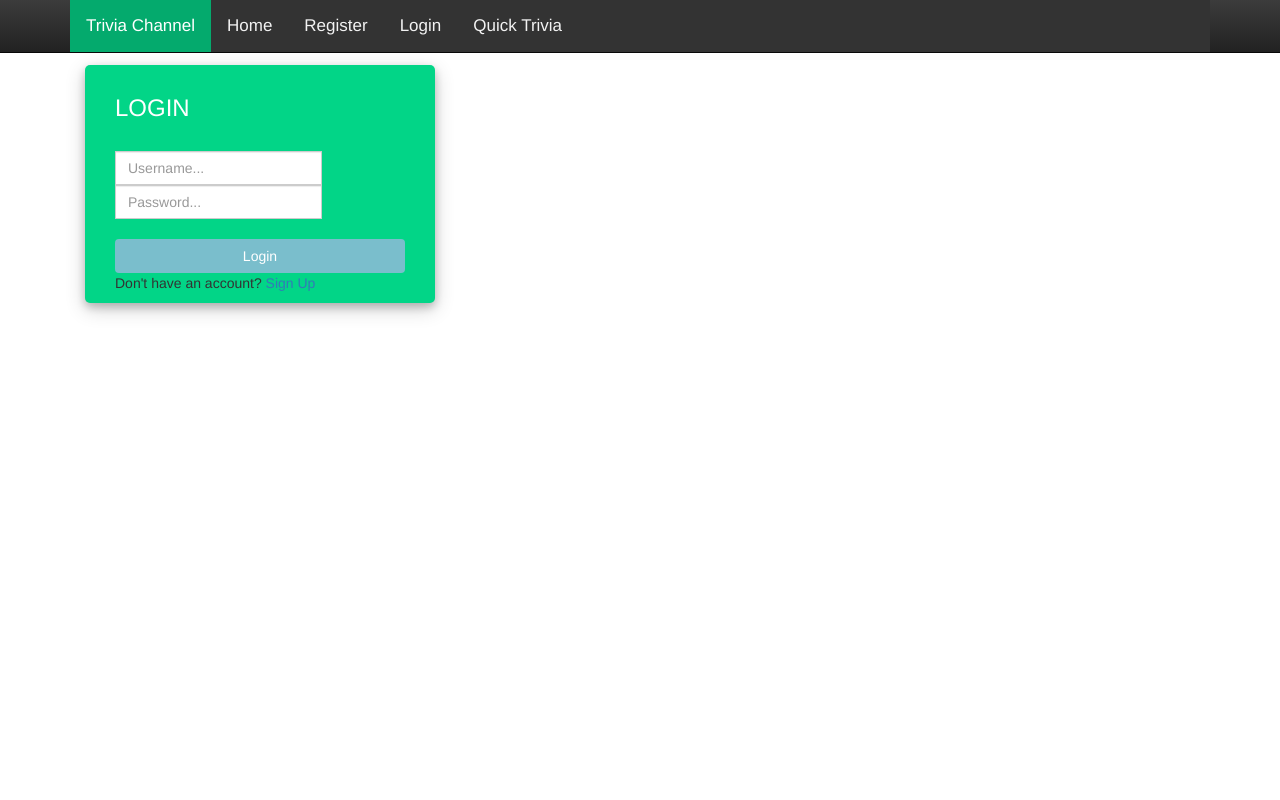
After one commit to BobZheng00/Channel-Tricvia, a Django app: page /login/ in a window 1280 px wide. The commit adds this page. Run offline with Django 4.2, Linux system fonts and the light colour scheme; some libraries are stand-ins or nearby versions.

Commit message:
commit files

```diff
--- a/game/urls.py
+++ b/game/urls.py
@@ -5,7 +5,8 @@ from . import views
 
 urlpatterns = [
     path('', views.home, name='home'),
-    path('register/', views.register, name='register'),
+    path('register/', views.register_page, name='register'),
+    path('login/', views.login_page, name='login'),
     path('singlegame/', views.SingleGame.user_request, name='singlegame'),
     path('singlegame/gameview', views.SingleGame.single_game_view, name='gameview'),
     path('singlegame/result', views.SingleGame.single_game_result, name='result'),
--- a/game/views.py
+++ b/game/views.py
@@ -1,10 +1,11 @@
 from django.shortcuts import render, redirect
 from .models import QuestionsSet
 import random
+from django.contrib.auth.forms import UserCreationForm
+from .forms import CreateUserForm
 from urlparams.redirect import param_redirect
 from django.utils.safestring import mark_safe
 import json
-from django.contrib.auth.forms import UserCreationForm
 
 # Create your views here.
 
@@ -15,8 +16,21 @@ def home(request):
     return render(request, "home.html")
 
 
-def register(request):
-    return render(request, 'register.html')
+def register_page(request):
+    form = CreateUserForm()
+
+    if request.method == 'POST':
+        form = CreateUserForm(request.POST)
+        if form.is_valid():
+            form.save()
+            return redirect('/')
+
+    context = {'form': form}
+    return render(request, 'register.html', context)
+
+
+def login_page(request):
+    return render(request, 'login.html')
 
 
 class SingleGame:
--- /dev/null
+++ b/static/css/login.css
@@ -0,0 +1,63 @@
+body,
+		html {
+			margin: 0;
+			padding: 0;
+			height: 100%;
+			background: #ffffff !important;
+		}
+		.user_card {
+			width: 350px;
+			margin-top: auto;
+			margin-bottom: auto;
+			background: #02d587;
+			position: relative;
+			display: flex;
+			justify-content: center;
+			flex-direction: column;
+			padding: 10px;
+			box-shadow: 0 4px 8px 0 rgba(0, 0, 0, 0.2), 0 6px 20px 0 rgba(0, 0, 0, 0.19);
+			-webkit-box-shadow: 0 4px 8px 0 rgba(0, 0, 0, 0.2), 0 6px 20px 0 rgba(0, 0, 0, 0.19);
+			-moz-box-shadow: 0 4px 8px 0 rgba(0, 0, 0, 0.2), 0 6px 20px 0 rgba(0, 0, 0, 0.19);
+			border-radius: 5px;
+
+		}
+
+		.form_container {
+			margin-top: 20px;
+		}
+
+		#form-title{
+			color: #fff;
+
+		}
+
+		.login_btn {
+			width: 100%;
+			background: #7abecc !important;
+			color: white !important;
+		}
+		.login_btn:focus {
+			box-shadow: none !important;
+			outline: 0px !important;
+		}
+		.login_container {
+			padding: 0 2rem;
+		}
+		.input-group-text {
+			background: #f7ba5b !important;
+			color: white !important;
+			border: 0 !important;
+			border-radius: 0.25rem 0 0 0.25rem !important;
+		}
+		.input_user,
+		.input_pass:focus {
+			box-shadow: none !important;
+			outline: 0px !important;
+		}
+
+		#messages{
+			background-color: grey;
+			color: #fff;
+			padding: 10px;
+			margin-top: 10px;
+		}
--- /dev/null
+++ b/static/css/register.css
@@ -0,0 +1,54 @@
+body,
+		html {
+			margin: 0;
+			padding: 0;
+			height: 100%;
+			background: #ffffff !important;
+		}
+		.user_card {
+			width: 350px;
+			margin-top: auto;
+			margin-bottom: auto;
+			background: #02d587;
+			position: relative;
+			display: flex;
+			justify-content: center;
+			flex-direction: column;
+			padding: 10px;
+			box-shadow: 0 4px 8px 0 rgba(0, 0, 0, 0.2), 0 6px 20px 0 rgba(0, 0, 0, 0.19);
+			-webkit-box-shadow: 0 4px 8px 0 rgba(0, 0, 0, 0.2), 0 6px 20px 0 rgba(0, 0, 0, 0.19);
+			-moz-box-shadow: 0 4px 8px 0 rgba(0, 0, 0, 0.2), 0 6px 20px 0 rgba(0, 0, 0, 0.19);
+			border-radius: 5px;
+
+		}
+
+		.form_container {
+			margin-top: 20px;
+		}
+
+		#form-title{
+			color: #fff;
+		}
+		.login_btn {
+			width: 100%;
+			background: #7abecc !important;
+			color: white !important;
+		}
+		.login_btn:focus {
+			box-shadow: none !important;
+			outline: 0px !important;
+		}
+		.login_container {
+			padding: 0 2rem;
+		}
+		.input-group-text {
+			background: #f7ba5b !important;
+			color: white !important;
+			border: 0 !important;
+			border-radius: 0.25rem 0 0 0.25rem !important;
+		}
+		.input_user,
+		.input_pass:focus {
+			box-shadow: none !important;
+			outline: 0px !important;
+		}
--- a/templates/base.html
+++ b/templates/base.html
@@ -3,8 +3,12 @@
 <html lang="en">
 <head>
     <link rel="stylesheet" href="{% static "css/navbar.css" %}">
+    <link rel="stylesheet" href="{% static "css/register.css" %}">
+    <link rel="stylesheet" href="{% static "css/login.css" %}">
     <link rel="stylesheet" href="https://maxcdn.bootstrapcdn.com/bootstrap/3.3.7/css/bootstrap.min.css">
     <link rel="stylesheet" href="https://maxcdn.bootstrapcdn.com/bootstrap/3.3.7/css/bootstrap-theme.min.css">
+    <script src="https://ajax.googleapis.com/ajax/libs/jquery/3.3.1/jquery.min.js"></script>
+	<link rel="stylesheet" href="https://use.fontawesome.com/releases/v5.6.1/css/all.css" integrity="sha384-gfdkjb5BdAXd+lj+gudLWI+BXq4IuLW5IT+brZEZsLFm++aCMlF1V92rMkPaX4PP" crossorigin="anonymous">
     <meta charset="UTF-8">
     <title>Trivia Channel</title>
     <link rel="icon" type="image/x-icon" href="{% static "img/栗子头.ico" %}">
@@ -15,9 +19,9 @@
         <div class="topnav">
           <a class="active">Trivia Channel</a>
           <a href="/">Home</a>
-          <a href="register">Register</a>
-          <a href="#about">Login</a>
-          <a href="/singlegame">Single Player</a>
+          <a href="/register">Register</a>
+          <a href="/login">Login</a>
+          <a href="/singlegame">Quick Trivia</a>
         </div>
     </div>
 </nav>
--- /dev/null
+++ b/templates/login.html
@@ -0,0 +1,45 @@
+{% extends "base.html" %}
+
+{% block main_content %}
+
+<div class="container h-100">
+		<div class="d-flex justify-content-center h-100">
+			<div class="user_card">
+				<div class="d-flex justify-content-center login_container">
+
+
+					<h3 id="form-title">LOGIN</h3>
+				</div>
+				<div class="d-flex justify-content-center form_container">
+					<form method="POST" action="">
+						<div class="input-group mb-3 login_container">
+{#							<div class="input-group-append">#}
+{#								<span class="input-group-text"><i class="fas fa-user"></i></span>#}
+{#							</div>#}
+							<input type="text" name="username" placeholder="Username..." class="form-control">
+						</div>
+						<div class="input-group mb-2 login_container">
+{#							<div class="input-group-append">#}
+{#								<span class="input-group-text"><i class="fas fa-key"></i></span>#}
+{#							</div>#}
+								<input type="password" name="password" placeholder="Password..." class="form-control" >
+						</div><br>
+
+							<div class="d-flex justify-content-center mt-3 login_container">
+				 				<input class="btn login_btn" type="submit" value="Login">
+				   			</div>
+					</form>
+
+				</div>
+
+				<div class="mt-4">
+					<div class="d-flex justify-content-center links login_container">
+						Don't have an account? <a href="{% url 'register' %}" class="ml-2">Sign Up</a>
+					</div>
+
+				</div>
+			</div>
+		</div>
+	</div>
+
+{% endblock %}
```
Also changed, not shown: game/forms.py (added, +9 -0 lines), templates/register.html (+72 -0 lines), templates/single_game_page.html (+6 -4 lines), templates/user_request.html (+18 -3 lines).
